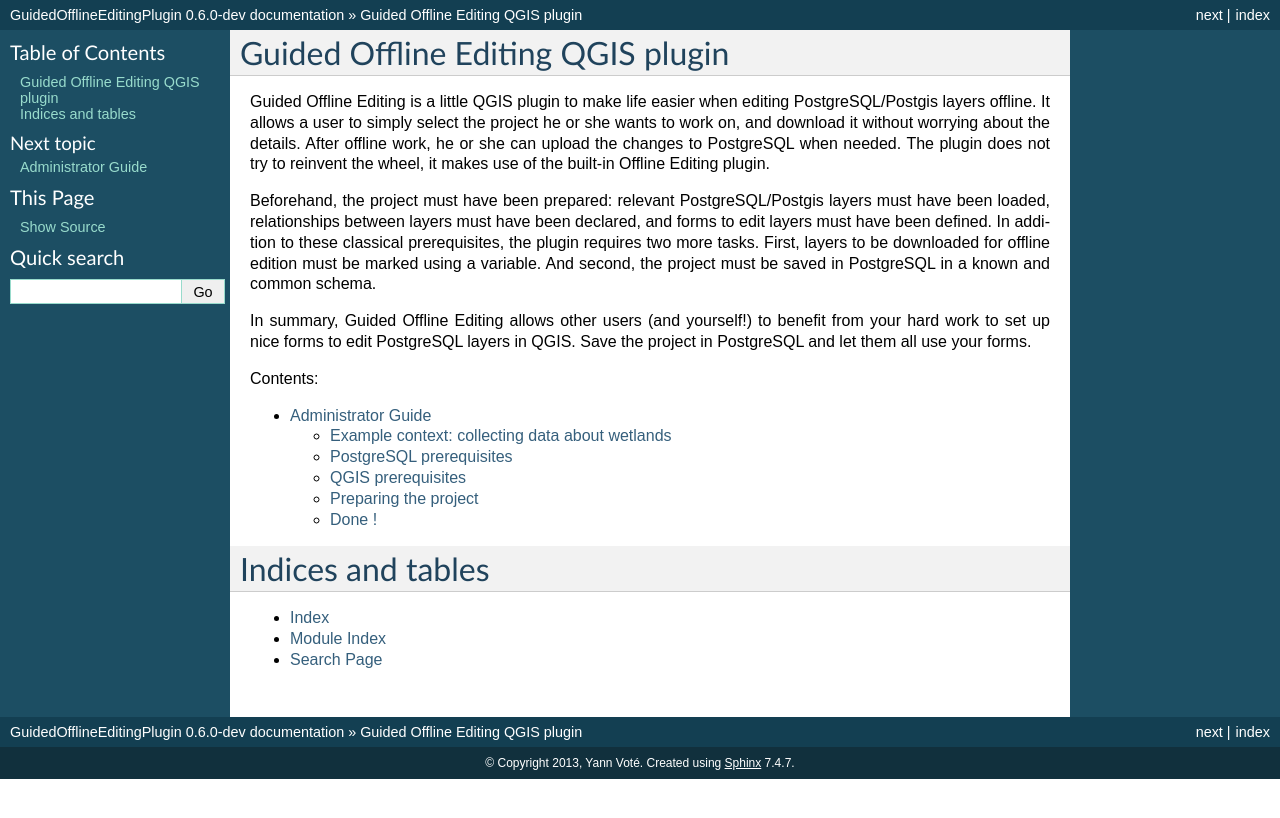
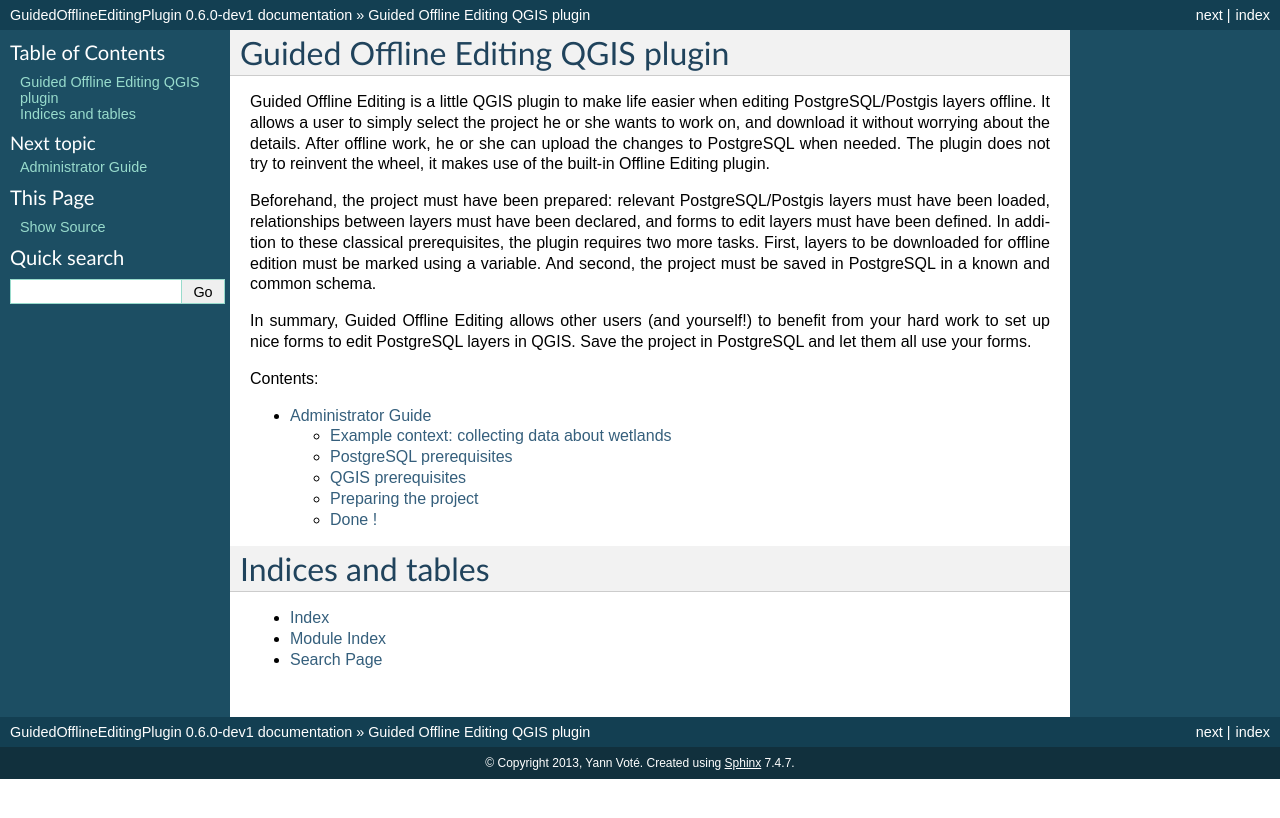
Before and after one commit to ygversil/qgis-guided-offline-editing, a Sphinx documentation site: the page built from help/source/index.rst, in a window 1280 px wide. Shown: the top 818 px of the page. Built offline with Sphinx 7.4.7, drawn with Linux system fonts in a browser that asks for light colours; formulas are drawn with MathJax 3.

Commit message:
Bump version: 0.6.0-dev → 0.6.0-dev1

```diff
--- a/help/source/conf.py
+++ b/help/source/conf.py
@@ -47,9 +47,9 @@
 # built documents.
 #
 # The short X.Y version.
-version = '0.6.0-dev'
+version = '0.6.0-dev1'
 # The full version, including alpha/beta/rc tags.
-release = '0.6.0-dev'
+release = '0.6.0-dev1'
 
 # The language for content autogenerated by Sphinx. Refer to documentation
 # for a list of supported languages.
--- a/metadata.txt
+++ b/metadata.txt
@@ -10,7 +10,7 @@
 name=Guided Offline Editing
 qgisMinimumVersion=3.10
 description=Extend the built-in Offline Editing plugin providing automated processes
-version=0.6.0-dev
+version=0.6.0-dev1
 author=Yann Voté
 email=ygversil@lilo.org
 
```
Also changed, not shown: .bumpversion.cfg.
